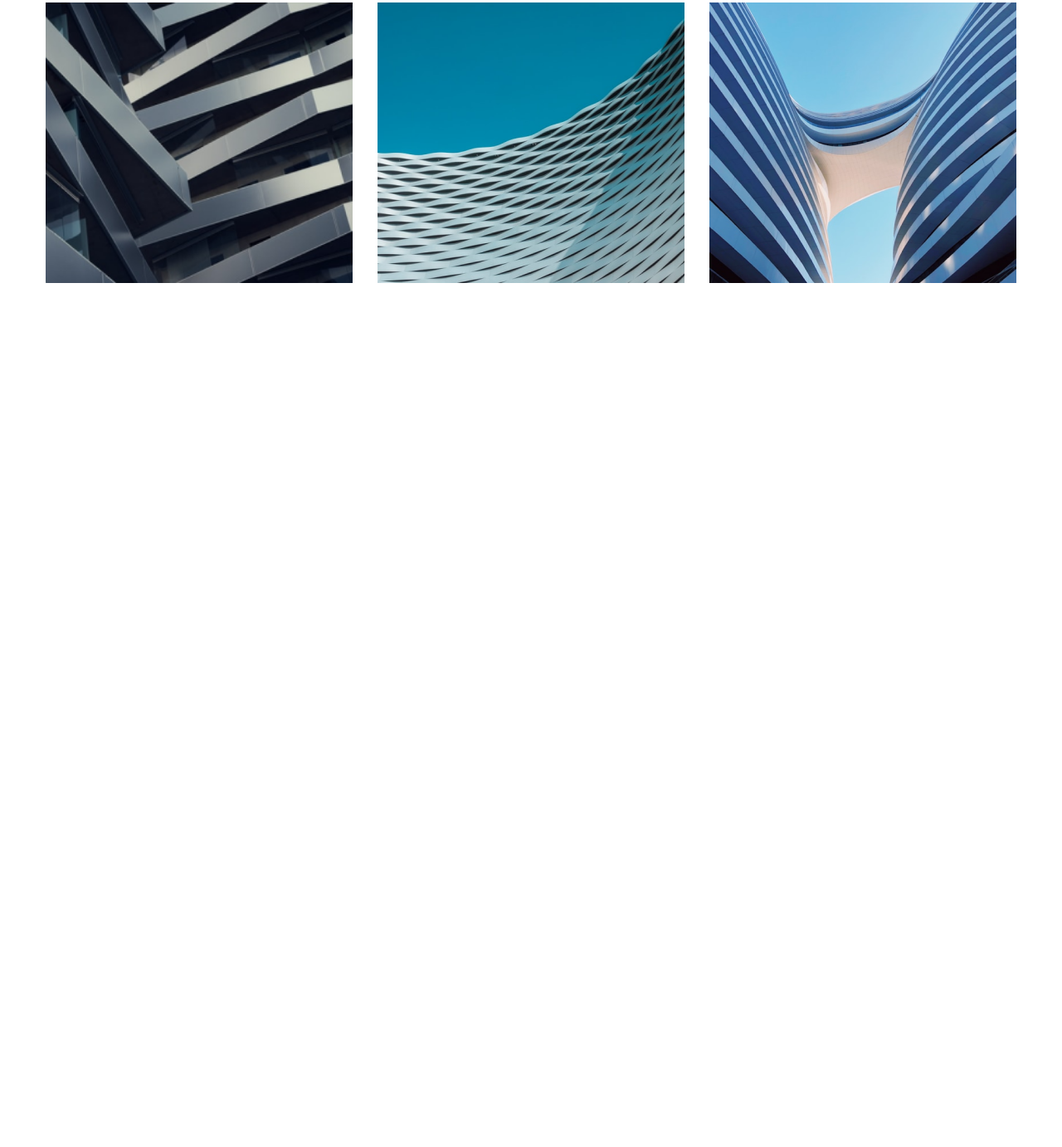
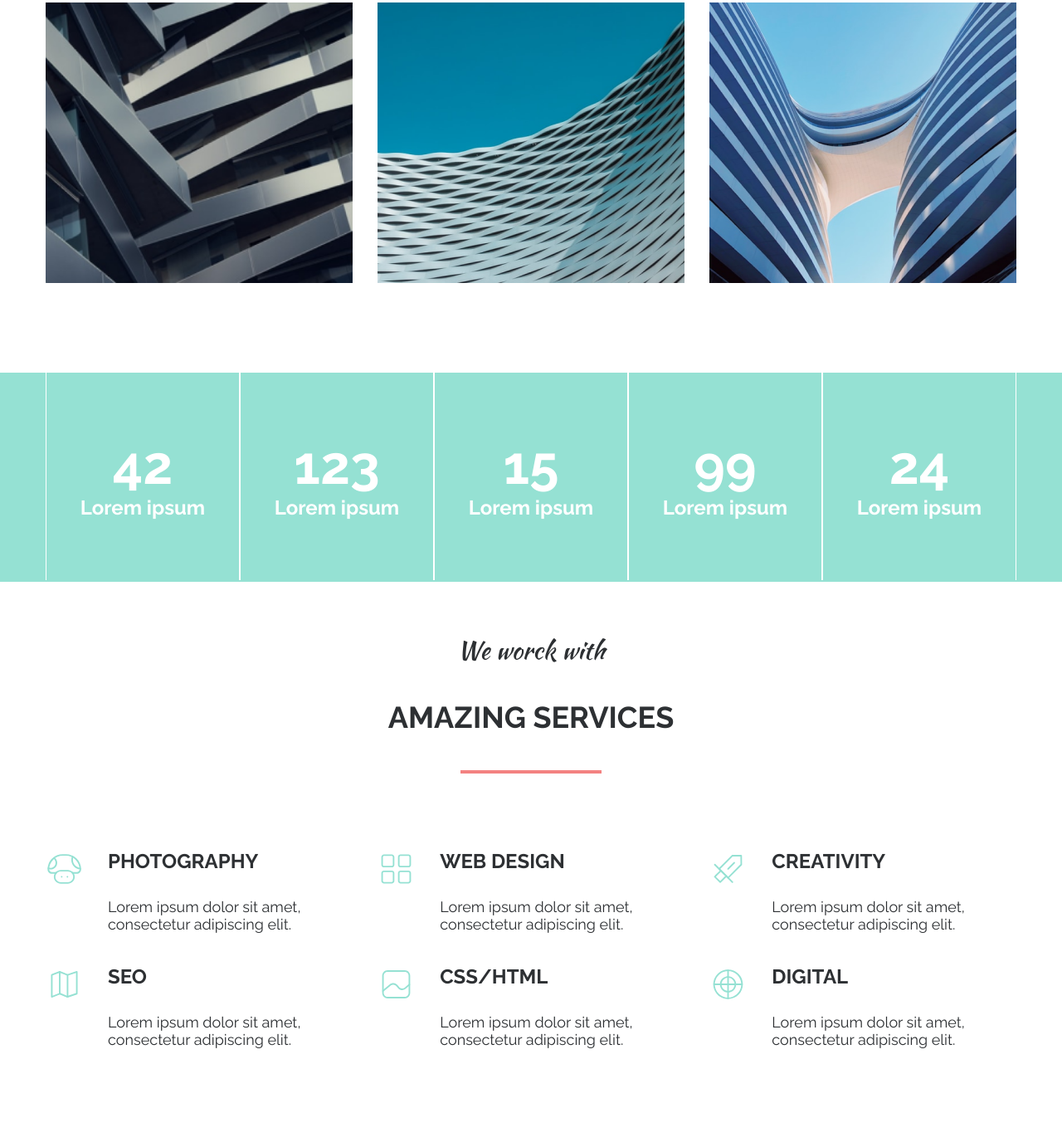
Before and after one commit to VladT8/mogo-project, a website: page src/index.html in a window 1280 px wide. Shown: the part 1408-2790 px from the top of the page at 83% size. Before the commit the page ends 1749 px from the top, so only its background shows below. Drawn offline with nearby package versions, Linux system fonts and the light colour scheme.

Commit message:
fix more in futures and amazing

```diff
--- a/src/index.html
+++ b/src/index.html
@@ -130,6 +130,123 @@
          </div>
       </div>
    </section>
+   <section class="futures">
+      <div class="container">
+         <div class="futures__wrapper">
+            <div class="futures__item">
+               <h4 class="futures__number">42</h4>
+               <p class="futures__descr">Lorem ipsum</p>
+            </div>
+            <div class="futures__item">
+               <h4 class="futures__number">123</h4>
+               <p class="futures__descr">Lorem ipsum</p>
+            </div>
+            <div class="futures__item">
+               <h4 class="futures__number">15</h4>
+               <p class="futures__descr">Lorem ipsum</p>
+            </div>
+            <div class="futures__item">
+               <h4 class="futures__number">99</h4>
+               <p class="futures__descr">Lorem ipsum</p>
+            </div>
+            <div class="futures__item">
+               <h4 class="futures__number">24</h4>
+               <p class="futures__descr">Lorem ipsum</p>
+            </div>
+         </div>
+      </div>
+   </section>
+   <section class="amazing">
+      <div class="container">
+         <div class="subtitle">
+            <h3 class="subtitle-text">We worck with</h3>
+         </div>
+         <div class="title">
+            <h2 class="title-text">amazing services</h2>
+         </div>
+         <hr class="section-hr">
+         <div class="amazing__wrapper">
+            <div class="amazing__block block-amazing">
+               <div class="block-amazing__icon">
+                  <img src="./icons/amazing_1.svg" alt="">
+               </div>
+               <div class="block-amazing__info">
+                  <div class="block-amazing__title">
+                     <h4>photography</h4>
+                  </div>
+                  <div class="block-amazing__descr">
+                     <p>Lorem ipsum dolor sit amet, consectetur adipiscing elit.</p>
+                  </div>
+               </div>
+            </div>
+            <div class="amazing__block block-amazing">
+               <div class="block-amazing__icon">
+                  <img src="./icons/amazing_2.svg" alt="">
+               </div>
+               <div class="block-amazing__info">
+                  <div class="block-amazing__title">
+                     <h4>web design</h4>
+                  </div>
+                  <div class="block-amazing__descr">
+                     <p>Lorem ipsum dolor sit amet, consectetur adipiscing elit.</p>
+                  </div>
+               </div>
+            </div>
+            <div class="amazing__block block-amazing">
+               <div class="block-amazing__icon">
+                  <img src="./icons/amazing_3.svg" alt="">
+               </div>
+               <div class="block-amazing__info">
+                  <div class="block-amazing__title">
+                     <h4>creativity</h4>
+                  </div>
+                  <div class="block-amazing__descr">
+                     <p>Lorem ipsum dolor sit amet, consectetur adipiscing elit.</p>
+                  </div>
+               </div>
+            </div>
+            <div class="amazing__block block-amazing">
+               <div class="block-amazing__icon">
+                  <img src="./icons/amazing_4.svg" alt="">
+               </div>
+               <div class="block-amazing__info">
+                  <div class="block-amazing__title">
+                     <h4>seo</h4>
+                  </div>
+                  <div class="block-amazing__descr">
+                     <p>Lorem ipsum dolor sit amet, consectetur adipiscing elit.</p>
+                  </div>
+               </div>
+            </div>
+            <div class="amazing__block block-amazing">
+               <div class="block-amazing__icon">
+                  <img src="./icons/amazing_5.svg" alt="">
+               </div>
+               <div class="block-amazing__info">
+                  <div class="block-amazing__title">
+                     <h4>css/html</h4>
+                  </div>
+                  <div class="block-amazing__descr">
+                     <p>Lorem ipsum dolor sit amet, consectetur adipiscing elit.</p>
+                  </div>
+               </div>
+            </div>
+            <div class="amazing__block block-amazing">
+               <div class="block-amazing__icon">
+                  <img src="./icons/amazing_6.svg" alt="">
+               </div>
+               <div class="block-amazing__info">
+                  <div class="block-amazing__title">
+                     <h4>digital</h4>
+                  </div>
+                  <div class="block-amazing__descr">
+                     <p>Lorem ipsum dolor sit amet, consectetur adipiscing elit.</p>
+                  </div>
+               </div>
+            </div>
+         </div>
+      </div>
+   </section>
    <script type="text/javascript" src="https://code.jquery.com/jquery-1.11.0.min.js"></script>
    <script type="text/javascript" src="https://code.jquery.com/jquery-migrate-1.2.1.min.js"></script>
    <script src="./js/slick.min.js"></script>
--- a/src/sass/_about.sass
+++ b/src/sass/_about.sass
@@ -11,11 +11,11 @@
 .item-about
    position: relative
    width: 31.6%
-   height: 338px
+   min-height: 338px
    @media (max-width: 1024px)
-      height: 282px
+      min-height: 282px
    @media (max-width: 768px)
-      height: 200px
+      min-height: 200px
    @media (max-width: 576px)
       width: 100%
    &:nth-child(1)
--- /dev/null
+++ b/src/sass/_amazing.sass
@@ -0,0 +1,61 @@
+.amazing
+   padding: 42px 0px 92px
+   &__wrapper
+      display: flex
+      flex-wrap: wrap
+      justify-content: space-between
+      align-items: center
+      margin-top: 80px
+      @media (max-width: 1024px)
+         margin-top: 68px
+      @media (max-width: 970px)
+         justify-content: space-evenly
+.block-amazing
+   width: 31.6%
+   min-width: 313.7px
+   min-height: 139px
+   display: flex
+   @media (max-width: 576px)
+      width: 100%
+   &__icon
+      width: 70px
+      height: 70px
+      align-self: start
+      @media (max-width: 1024px)
+         width: 57px
+         height: 57px
+      img
+         width: 100%
+         height: 100%
+   &__info
+      margin-left: 30px
+      color: $main-color
+      @media (max-width: 1024px)
+         margin-left: 8%
+   &__title
+      min-height: 51px
+      display: flex
+      align-items: center
+      h4
+         font-weight: 700
+         font-size: 24px
+         line-height: 28px
+         display: flex
+         align-items: center
+         text-transform: uppercase
+         @media (max-width: 1024px)
+            font-size: 18px
+            line-height: 21px
+   &__descr
+      min-height: 80px
+      display: flex
+      align-items: center
+      p
+         font-weight: 400
+         font-size: 18px
+         line-height: 21px
+         display: flex
+         align-items: center
+         @media (max-width: 1024px)
+            font-size: 14px
+            line-height: 16px
--- /dev/null
+++ b/src/sass/_futures.sass
@@ -0,0 +1,44 @@
+.futures
+   background: #95E1D3
+   margin-top: 108px
+   min-height: 252px
+   @media (max-width: 1024px)
+      margin-top: 58px
+      min-height: 168px
+   &__wrapper
+      background: #FFFFFF
+      display: flex
+      justify-content: space-around
+      flex-wrap: wrap
+   &__item
+      width: calc( 20% - 2px )
+      min-width: 144px
+      min-height: 250px
+      background: #95E1D3
+      color: #FFFFFF
+      display: flex
+      flex-direction: column
+      justify-content: center
+      align-items: center
+      @media (max-width: 1024px)
+         min-height: 168px
+      @media (max-width: 768px)
+         flex: 1 0
+         margin-top: 2px
+      @media (max-width: 576px)
+         min-height: 124px
+   &__number
+      font-weight: 700
+      font-size: 64px
+      line-height: 75px
+      @media (max-width: 1024px)
+         font-size: 48px
+         line-height: 56px
+   &__descr
+      font-weight: 700
+      font-size: 24px
+      line-height: 28px
+      text-align: center
+      @media (max-width: 1024px)
+         font-size: 24px
+         line-height: 28px
--- a/src/sass/style.sass
+++ b/src/sass/style.sass
@@ -7,6 +7,8 @@
 @import carousel.sass
 @import promo.sass
 @import about.sass
+@import futures.sass
+@import amazing.sass
 
 body
    font-family: Raleway, sans-serif
```
Also changed, not shown: src/css/style.min.css.
